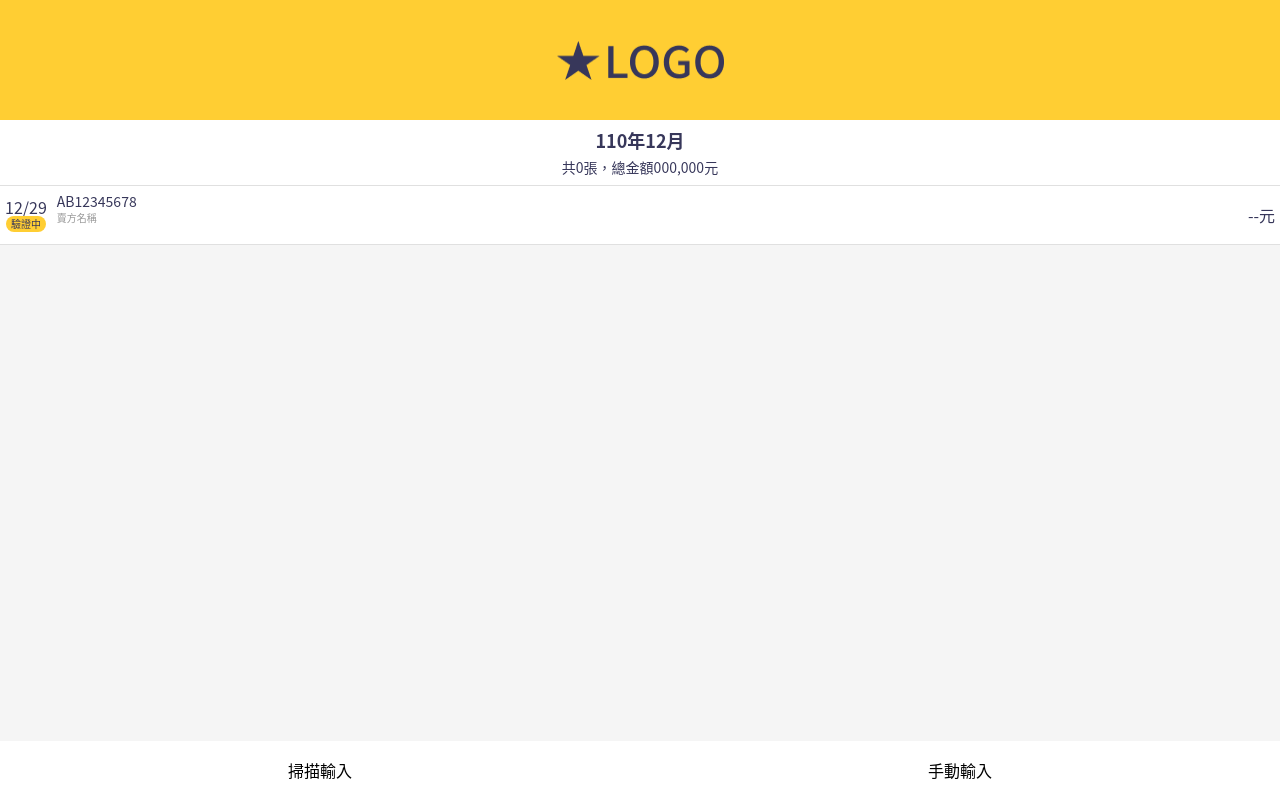
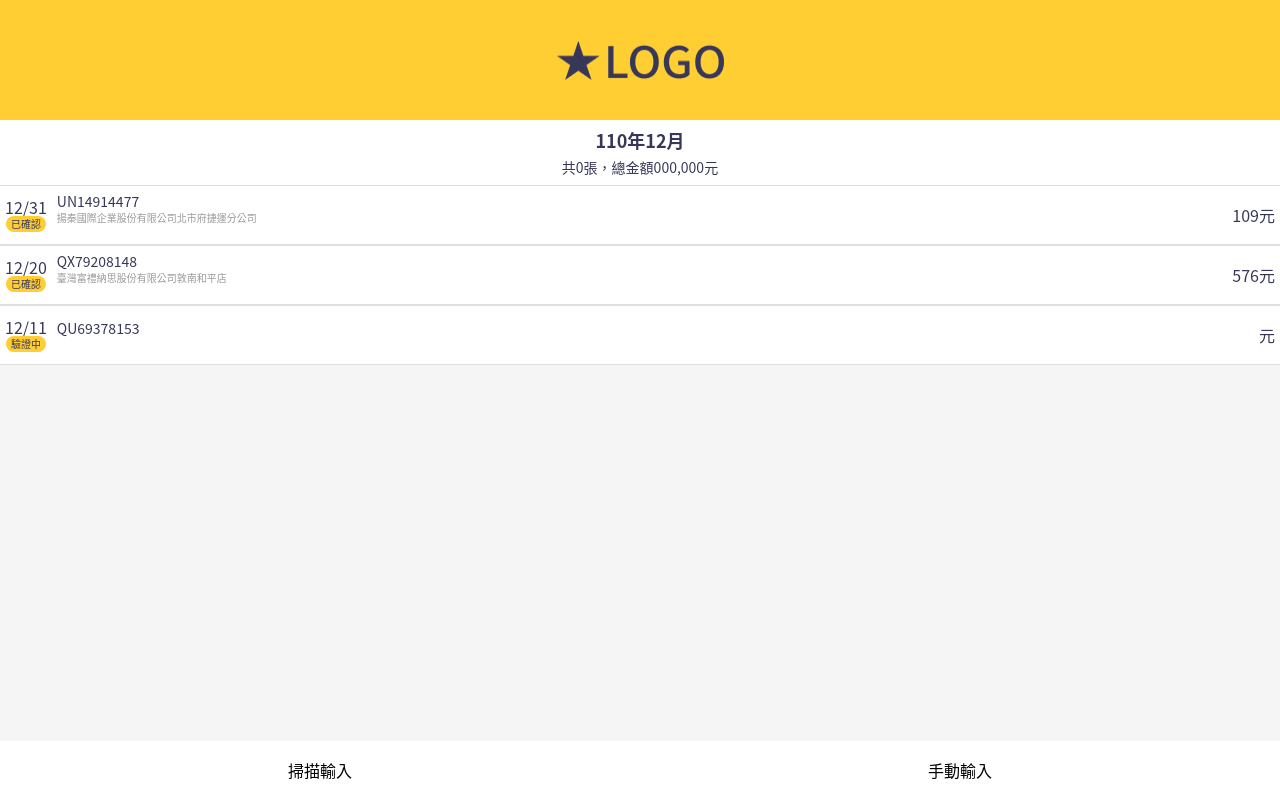
Before and after one commit to Lin-Yen-1118/DemoInvoices, a Vue app: page / in a window 1280 px wide. Built offline with nearby package versions, Linux system fonts and the light colour scheme; data requests are answered from the project's data file.

Commit message:
get data from json-server

```diff
--- a/src/main.js
+++ b/src/main.js
@@ -2,4 +2,5 @@ import { createApp } from 'vue'
 import App from './App.vue'
 import router from './router'
 
+
 createApp(App).use(router).mount('#app')
--- a/src/views/List.vue
+++ b/src/views/List.vue
@@ -1,21 +1,34 @@
 <template>
-  <div class="list">
+  <div class="list" v-for="(invoice, index) of invoices" :key="index">
     <Listitems v-show="isShow" v-model:close="isShow" />
     <button type="button" @click="toggleInputForm"></button>
     <div class="list_data">
-      <div class="date">12/29</div>
-      <div class="tags"><h4>驗證中</h4></div>
+      <div class="date">
+        {{
+          `${new Date(invoice.time).getMonth() + 1}/${new Date(
+            invoice.time
+          ).getDate()}`
+        }}
+      </div>
+      <div class="tags">
+        <h4>{{ invoice.status }}</h4>
+      </div>
     </div>
     <div class="list_data item_bargainor">
-      <div class="item_name"><h2>AB12345678</h2></div>
-      <div class="bargainor"><h4>賣方名稱</h4></div>
+      <div class="item_name">
+        <h2>{{ invoice.invNum }}</h2>
+      </div>
+      <div class="bargainor">
+        <h4>{{ invoice.sellerName }}</h4>
+      </div>
     </div>
     <div class="list_data price">
-      <div>--元</div>
+      <div>{{ invoice.amount }}元</div>
     </div>
   </div>
 </template>
 <script>
+import axios from "axios";
 import Listitems from "@/components/ListComponent/Listitems.vue";
 export default {
   name: "List",
@@ -23,12 +36,27 @@ export default {
   data() {
     return {
       isShow: false,
+      invoices: [],
     };
+  },
+  mounted() {
+    this.getinvoicesList();
   },
   methods: {
     toggleInputForm() {
       this.isShow = !this.isShow;
     },
+    async getinvoicesList() {
+      await axios
+        .get(`http://localhost:3000/invoices`)
+        .then((res) => {
+          const invoices = res.data;
+          this.invoices = invoices;
+        })
+        .catch((err) => {
+          console.log(err);
+        });
+    },
   },
 };
 </script>
--- a/vue.config.js
+++ b/vue.config.js
@@ -5,5 +5,6 @@ module.exports = {
         additionalData: `@import "~@/assets/scss/main.scss";`
       }
     }
-  }
+  },
+
 }
```
Also changed, not shown: src/mock/db.json (added, +75 -0 lines).
